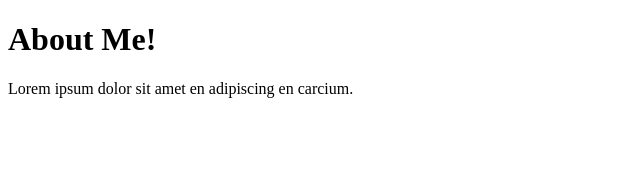
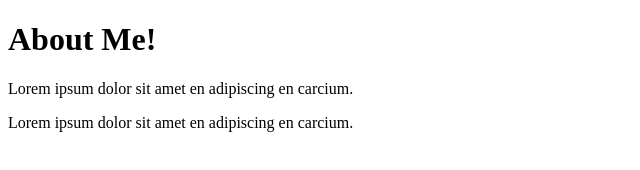
Before and after one commit to tropicandid/lessonRepo, a plain HTML site: page about.html in a window 1280 px wide. Shown: the whole page, without its empty margins (0-640 px from the left). Drawn offline with Linux system fonts and the light colour scheme.

Commit message:
edited about file

```diff
--- a/about.html
+++ b/about.html
@@ -6,5 +6,6 @@
 	<body>
 		<h1>About Me!</h1>
 		<p>Lorem ipsum dolor sit amet en adipiscing en carcium.</p>
+		<p>Lorem ipsum dolor sit amet en adipiscing en carcium.</p>
 	</body>
 </html>
```
